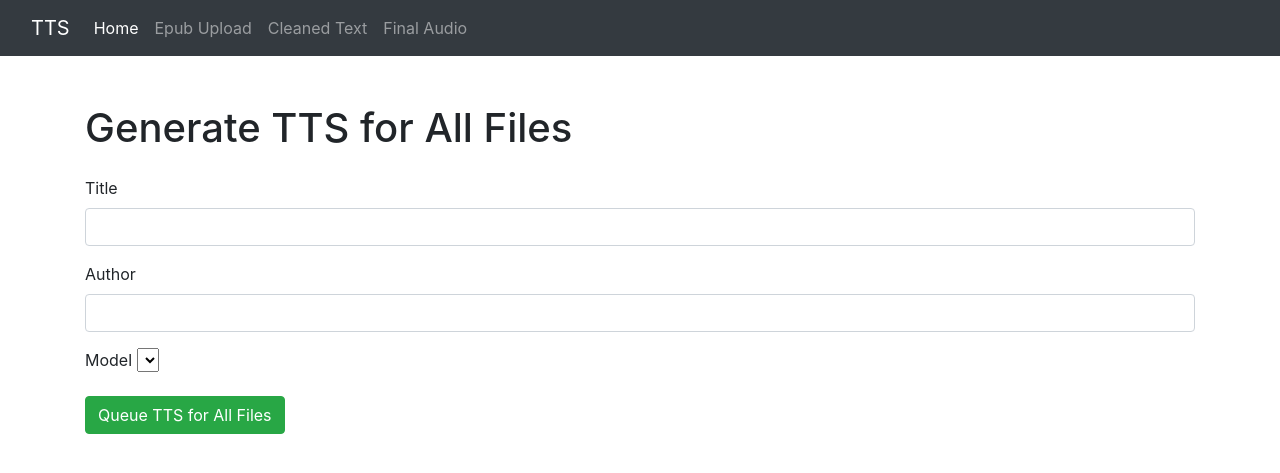
After one commit to staticresponse/Narrator, a Python web app: template templates/tts_form_all.html in a window 1280 px wide. The commit adds this page. Shown: the top 473 px of the page. Run offline with Jinja, Linux system fonts and the light colour scheme; the template is opened without the code that fills it, so the values that code supplies are empty; some libraries are stand-ins or nearby versions.

Commit message:
Generate ALL TTS

```diff
--- /dev/null
+++ b/templates/tts_form_all.html
@@ -0,0 +1,29 @@
+{% extends 'frame.html' %}
+
+{% block content %}
+    <div class="container mt-5">
+        <h1 class="mb-4">Generate TTS for All Files</h1>
+
+        <!-- Form to select title, author, and model for all files -->
+        <form method="POST">
+            <div class="mb-3">
+                <label for="title" class="form-label">Title</label>
+                <input type="text" id="title" name="title" class="form-control" required>
+            </div>
+            <div class="mb-3">
+                <label for="author" class="form-label">Author</label>
+                <input type="text" id="author" name="author" class="form-control" required>
+            </div>
+            <div class="mb-3">
+                <label for="model" class="form-label">Model</label>
+                <select id="model" name="model" class="form-select" required>
+                    {% for model in models %}
+                    <option value="{{ model }}">{{ model }}</option>
+                    {% endfor %}
+                </select>
+            </div>
+
+            <button type="submit" class="btn btn-success">Queue TTS for All Files</button>
+        </form>
+    </div>
+{% endblock %}
```
Also changed, not shown: app.py (+32 -0 lines), templates/available_items.html (+21 -3 lines).
